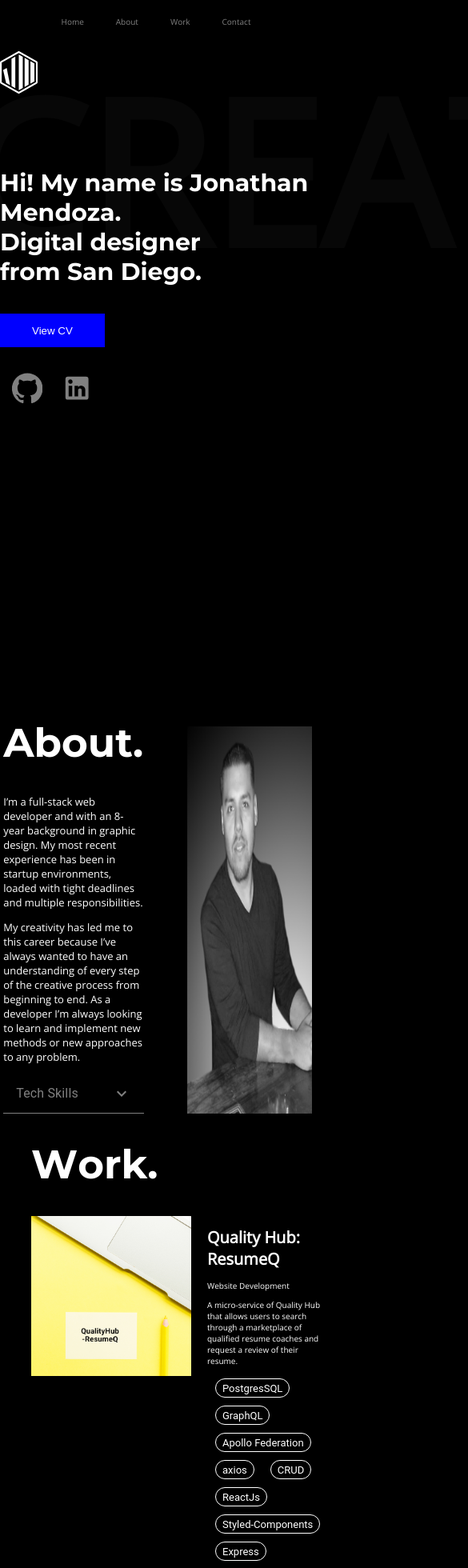
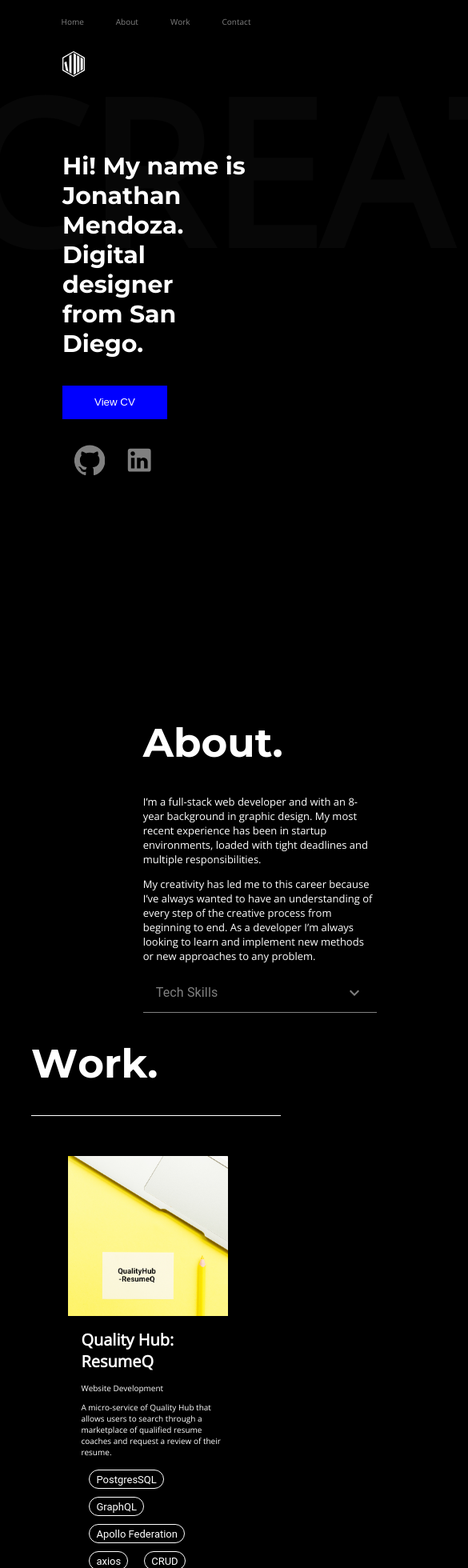
Before and after one commit to Jnmendza/portfolio-redesign, a React (Create React App) app: page / in a window 390 px wide. Shown: the top 1960 px of the page at 80% size, 585 px wide, since content can reach past the window. Built offline with nearby package versions, Linux system fonts and the light colour scheme.

Commit message:
finished responsive design

```diff
--- a/src/components/About.js
+++ b/src/components/About.js
@@ -4,10 +4,15 @@ import data from '../yourdata';
 import { makeStyles } from '@material-ui/core/styles';
 import TechStack from './TechStack';
 
-const useStyles = makeStyles({
+const useStyles = makeStyles((theme) => ({
     about: {
         display: 'flex',
         flexDirection: 'row',
+        margin: 'auto',
+        [theme.breakpoints.down('sm')]: {
+            flexDirection: 'column',
+            minWidth: '650px'
+        }
     },
     aboutContent: {
         width: '45%',
@@ -30,8 +35,11 @@ const useStyles = makeStyles({
         transform: 'scaleX(-1)',
         width: '40%',
         height: 'auto',
+        [theme.breakpoints.down('sm')]: {
+            display: 'none'
+        }
     }
-})
+}))
 
 function About() {
         const classes = useStyles()
--- a/src/components/Contact.js
+++ b/src/components/Contact.js
@@ -8,10 +8,10 @@ import LinkedInIcon from '@material-ui/icons/LinkedIn';
 import GitHubIcon from '@material-ui/icons/GitHub';
 import {IconButton} from '@material-ui/core';
 
-const useStyles = makeStyles({
+const useStyles = makeStyles((theme) => ({
     container: {
         margin: 'auto',
-        width: '80%'
+        width: '80%',
     },
     amazingColor: {
         color:'blue',
@@ -28,14 +28,19 @@ const useStyles = makeStyles({
     infoWrapper: {
         display: 'flex',
         justifyContent: 'space-between',
-        // margin: '0 0 100px 0'
+        [theme.breakpoints.down('sm')]: {
+            display: 'flex',
+            flexDirection: 'column',
+        }
     },
     contactInfo: {
 
     },
     form: {
-        // margin: '0 15em',
-        width: '60%',
+        width: '70%',
+        [theme.breakpoints.down('sm')]: {
+            width: '100%'
+        }
     },
     input: {
         width: '100%',
@@ -89,7 +94,7 @@ const useStyles = makeStyles({
         alignItems: 'center',
         justifyContent: 'center',
     }
-})
+}))
 
 const today = new Date();
 const year = today.getFullYear()
--- a/src/components/Header.js
+++ b/src/components/Header.js
@@ -8,7 +8,7 @@ import LinkedInIcon from '@material-ui/icons/LinkedIn';
 import GitHubIcon from '@material-ui/icons/GitHub';
 import { IconButton, Link } from '@material-ui/core';
 
-const useStyles = makeStyles({
+const useStyles = makeStyles((theme) => ({
     headingBackground: {
         position: 'fixed',
         opacity: 0.05,
@@ -17,6 +17,13 @@ const useStyles = makeStyles({
         top:'-0.5em',
         zIndex: -100,
         color:'gray',
+    },
+    container: {
+        width: '90%',
+        margin: 'auto',
+        [theme.breakpoints.down('sm')]: {
+        width: '60%',
+        }
     },
     logo: {
         width: '12%',
@@ -58,13 +65,14 @@ const useStyles = makeStyles({
             opacity: 1,
         }
     }
-})
+}))
 
 const Header = () => {
     const classes = useStyles()
         return (
             <div>
                 <h1 className={classes.headingBackground}>CREATIVE</h1>
+                <div className={classes.container}>
                     <Fade bottom>
                         <div className={classes.logo}>
                             <Fade bottom cascade>
@@ -87,6 +95,7 @@ const Header = () => {
                         </div>
                     </Fade>
                 </div>
+            </div>
         );
     }
 
--- a/src/components/Project.js
+++ b/src/components/Project.js
@@ -14,11 +14,17 @@ import { Link,
 } from '@material-ui/core';
 import { makeStyles } from '@material-ui/core/styles';
 
-const useStyles = makeStyles({
+const useStyles = makeStyles((theme) => ({
     project: {
         color: 'white',
         display: 'flex',
-        margin: '0 0 1em 0'
+        margin: '0 0 1em 0',
+        [theme.breakpoints.down('sm')]: {
+            display: 'flex',
+            flexDirection: 'column',
+            borderTop: '1px solid white',
+            paddingTop: '50px'
+    }
     },
     image: {
         width: '20em',
@@ -29,8 +35,12 @@ const useStyles = makeStyles({
     info: {
         display: 'flex',
         flexDirection: 'column',
+        justifyContent: 'space-between',
         textAlign: 'left',
-        width: '60%'
+        width: '60%',
+        [theme.breakpoints.down('sm')]: {
+            margin: 'auto'
+    }
     },
     link: {
         margin: '1em 0.5em 0 0',
@@ -58,7 +68,7 @@ const useStyles = makeStyles({
     //   media: {
     //     height: 280,
     //   },
-})
+}));
 
 const Project = ({ project }) => {
     const { imageSrc, title, service, description, links, details } = project
@@ -101,6 +111,7 @@ const Project = ({ project }) => {
                 <h1>{title}</h1>
                 <span>{service}</span>
                 <p>{description}</p>
+
                 <div>
                     {details.map((detail, index) => {
                         return (
@@ -108,10 +119,12 @@ const Project = ({ project }) => {
                         )
                     })}
                 </div>
+
                  <div className={classes.linkContainer}>
                    <Link target="_blank" className={classes.link} href={links.code} component="a">How it works</Link>
                    <Link target="_blank" className={classes.link} href={links.demo} component="a">Check it out</Link>
                 </div>
+
             </div>
         </div>
 
--- a/src/components/TechStack.js
+++ b/src/components/TechStack.js
@@ -33,7 +33,7 @@ const TechStack = () => {
                 <Grid container xs={12} spacing={1}>
                     {data.techStack.map((stack, index) => {
                                     return(
-                                        <Grid item xs={4} sm={2} >
+                                        <Grid item xs={4} md={2} >
                                             <Chip key={index} label={stack} variant="outlined" style={{ color: 'grey',  }}></Chip>
                                         </Grid>
                                     )
--- a/src/components/Work.js
+++ b/src/components/Work.js
@@ -5,10 +5,10 @@ import data from '../yourdata';
 
 import { makeStyles } from '@material-ui/core/styles';
 
-const useStyles = makeStyles({
+const useStyles = makeStyles((theme) => ({
         container: {
                 margin: 'auto',
-                width: '80%'
+                width: '80%',
         },
         heading: {
                 color: 'white',
@@ -20,7 +20,7 @@ const useStyles = makeStyles({
                 display: 'flex',
                 flexDirection: 'column'
         }
-})
+}));
 
 const Work = () => {
         const classes = useStyles()
--- a/src/yourdata.js
+++ b/src/yourdata.js
@@ -23,7 +23,7 @@ export default
                         //Line 3 For Header
                         'from San Diego.'
     ],
-        techStack: ['HTML', 'CSS', 'Javascript', 'React.js', 'Redux', 'ContextAPI', 'Node.js', 'Express.js', 'GraphQL', 'Apollo', 'Prisma', 'Python', 'Bootstrap', 'Material-UI', 'SCSS'],
+        techStack: ['HTML5', 'CSS', 'Bootstrap', 'Material-UI', 'SCSS', 'Javascript', 'React.js', 'Redux', 'ContextAPI', 'Node.js', 'Express.js', 'GraphQL', 'Apollo', 'Prisma', 'SQLite','MongoDB', 'Python'],
         //Contact Email
         contactEmail:'Jonatmendoza@gmail.com',
         // Add Your About Text Here
```
Lines whose indentation alone changed are shown as unchanged.
